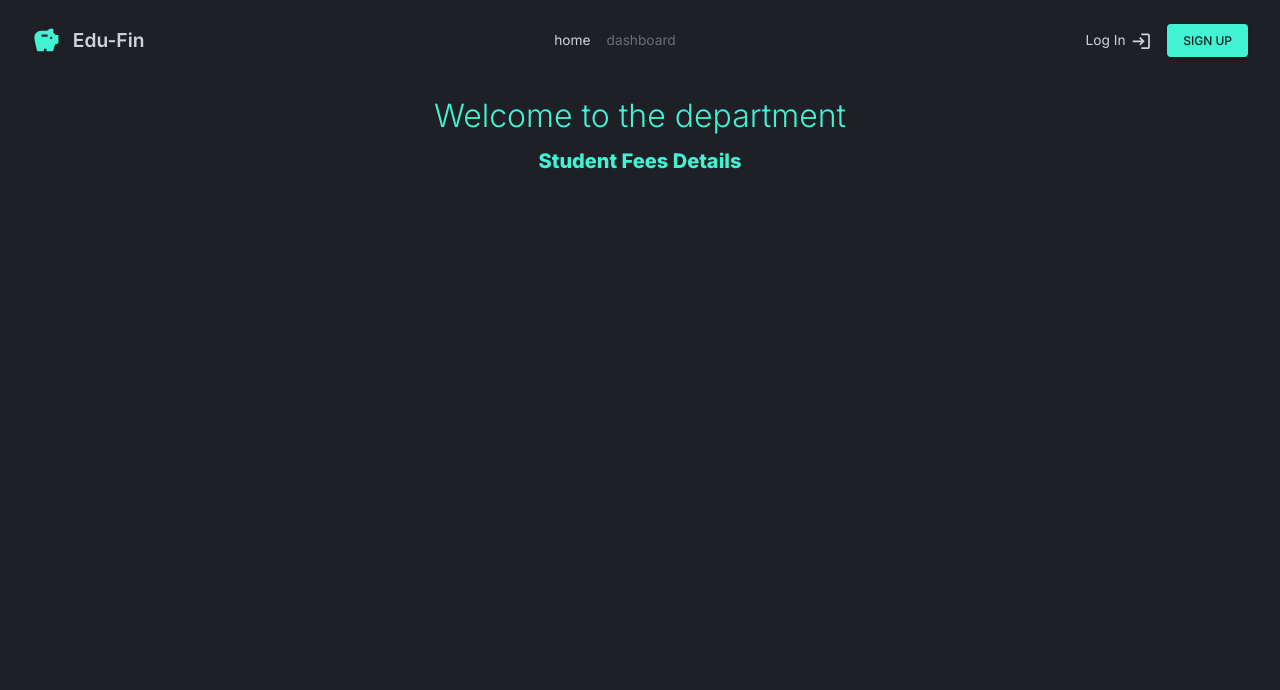
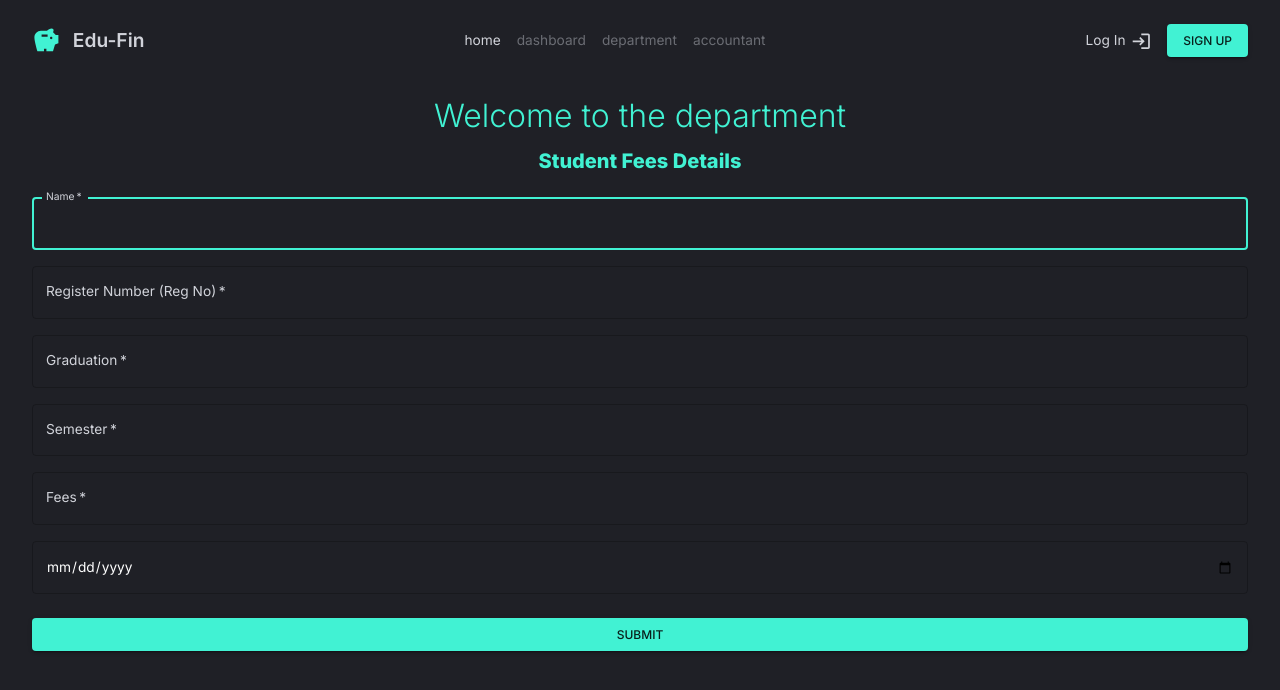
Before and after one commit to JithuPrabhakar/enterprise-finance-manager, a React (Vite) app in the folder client/: page /department in a window 1280 px wide. Shown: the top 690 px of the page. Built offline with nearby package versions, Linux system fonts and the light colour scheme.

Commit message:
student form completed

```diff
--- a/client/src/components/Navbar.jsx
+++ b/client/src/components/Navbar.jsx
@@ -52,6 +52,30 @@ export const Navbar = () => {
             dashboard
           </Link>
         </Box>
+        <Box sx={{ '&:hover': { color: palette.primary.main } }}>
+          <Link
+            to='/department'
+            onClick={() => setSelected('department')}
+            style={{
+              color: selected === 'department' ? 'inherit' : palette.grey[700],
+              textDecoration: 'inherit',
+            }}
+          >
+            department
+          </Link>
+        </Box>
+        <Box sx={{ '&:hover': { color: palette.primary.main } }}>
+          <Link
+            to='/accountant'
+            onClick={() => setSelected('accountant')}
+            style={{
+              color: selected === 'accountant' ? 'inherit' : palette.grey[700],
+              textDecoration: 'inherit',
+            }}
+          >
+            accountant
+          </Link>
+        </Box>
       </FlexBetween>
       <FlexBetween gap='1rem'>
         <Link to='/login'>
--- a/client/src/screens/Accountant.jsx
+++ b/client/src/screens/Accountant.jsx
@@ -1,5 +1,15 @@
+import { useTheme, Typography, Box } from '@mui/material'
+
 const Accountant = () => {
-  return <div>Accountant</div>
+  const { palette } = useTheme()
+
+  return (
+    <Box sx={{ mt: 4, textAlign: 'center' }}>
+      <Typography variant='h1' sx={{ color: palette.primary.light }}>
+        Welcome to Accounts
+      </Typography>
+    </Box>
+  )
 }
 
 export default Accountant
--- a/client/src/screens/Department/StudentForm.jsx
+++ b/client/src/screens/Department/StudentForm.jsx
@@ -1,4 +1,4 @@
-import { useTheme, Box, Grid, Link, TextField, Button } from '@mui/material'
+import { useTheme, Box, Grid, TextField, Button } from '@mui/material'
 import { useDispatch } from 'react-redux'
 
 const StudentForm = () => {
@@ -9,26 +9,38 @@ const StudentForm = () => {
     event.preventDefault()
     const data = new FormData(event.currentTarget)
     const student = {
-      email: data.get('email'),
-      password: data.get('password'),
-      name: data.get('firstName'),
+      name: data.get('name'),
+      regNo: data.get('regNo'),
+      graduation: data.get('graduation'),
+      semester: data.get('semester'),
+      fees: data.get('fees'),
+      date: new Date(data.get('date')), // Convert date string to Date object
     }
+    console.log(student)
 
-    const res = await register(student).unwrap()
-    dispatch(setCredentials({ ...res }))
+    event.currentTarget.reset()
+
+    // Assuming `register` and `setCredentials` are defined elsewhere
+    // const res = await register(student).unwrap()
+    // dispatch(setCredentials({ ...res }))
   }
+
   return (
     <Box component='form' noValidate onSubmit={handleSubmit} sx={{ mt: 3 }}>
       <Grid container spacing={2}>
-        <Grid item xs={12} sm={6}>
+        <Grid item xs={12}>
           <TextField
             InputLabelProps={{
               sx: {
                 '&.Mui-focused': {
                   color: palette.primary.light,
                 },
+                '&.MuiInputLabel-root': {
+                  color: palette.grey[300],
+                },
               },
             }}
+            InputProps={{ sx: { color: 'white' } }}
             sx={{
               '& .MuiOutlinedInput-root': {
                 '&:hover fieldset': {
@@ -39,21 +51,25 @@ const StudentForm = () => {
                 },
               },
             }}
-            autoComplete='given-name'
-            name='firstName'
+            autoComplete='name'
+            name='name'
             required
             fullWidth
-            id='firstName'
-            label='First Name'
+            id='name'
+            label='Name'
             autoFocus
           />
         </Grid>
-        <Grid item xs={12} sm={6}>
+        <Grid item xs={12}>
           <TextField
+            InputProps={{ sx: { color: 'white' } }}
             InputLabelProps={{
               sx: {
                 '&.Mui-focused': {
                   color: palette.primary.light,
+                },
+                '&.MuiInputLabel-root': {
+                  color: palette.grey[300],
                 },
               },
             }}
@@ -69,18 +85,22 @@ const StudentForm = () => {
             }}
             required
             fullWidth
-            id='lastName'
-            label='Last Name'
-            name='lastName'
-            autoComplete='family-name'
+            id='regNo'
+            label='Register Number (Reg No)'
+            name='regNo'
+            autoComplete='off'
           />
         </Grid>
         <Grid item xs={12}>
           <TextField
+            InputProps={{ sx: { color: 'white' } }}
             InputLabelProps={{
               sx: {
                 '&.Mui-focused': {
                   color: palette.primary.light,
+                },
+                '&.MuiInputLabel-root': {
+                  color: palette.grey[300],
                 },
               },
             }}
@@ -96,18 +116,22 @@ const StudentForm = () => {
             }}
             required
             fullWidth
-            id='email'
-            label='Email Address'
-            name='email'
-            autoComplete='email'
+            id='graduation'
+            label='Graduation'
+            name='graduation'
+            autoComplete='off'
           />
         </Grid>
         <Grid item xs={12}>
           <TextField
+            InputProps={{ sx: { color: 'white' } }}
             InputLabelProps={{
               sx: {
                 '&.Mui-focused': {
                   color: palette.primary.light,
+                },
+                '&.MuiInputLabel-root': {
+                  color: palette.grey[300],
                 },
               },
             }}
@@ -123,11 +147,75 @@ const StudentForm = () => {
             }}
             required
             fullWidth
-            name='password'
-            label='Password'
-            type='password'
-            id='password'
-            autoComplete='new-password'
+            name='semester'
+            label='Semester'
+            type='text'
+            id='semester'
+            autoComplete='off'
+          />
+        </Grid>
+
+        <Grid item xs={12}>
+          <TextField
+            InputProps={{ sx: { color: 'white' } }}
+            InputLabelProps={{
+              sx: {
+                '&.Mui-focused': {
+                  color: palette.primary.light,
+                },
+                '&.MuiInputLabel-root': {
+                  color: palette.grey[300],
+                },
+              },
+            }}
+            sx={{
+              '& .MuiOutlinedInput-root': {
+                '&:hover fieldset': {
+                  borderColor: palette.primary.light,
+                },
+                '&.Mui-focused fieldset': {
+                  borderColor: palette.primary.light,
+                },
+              },
+            }}
+            required
+            fullWidth
+            id='fees'
+            label='Fees'
+            name='fees'
+            autoComplete='off'
+          />
+        </Grid>
+        <Grid item xs={12}>
+          <TextField
+            InputProps={{ sx: { color: 'white' } }}
+            InputLabelProps={{
+              sx: {
+                '&.Mui-focused': {
+                  color: palette.primary.light,
+                },
+                '&.MuiInputLabel-root': {
+                  color: palette.grey[300],
+                },
+              },
+            }}
+            sx={{
+              '& .MuiOutlinedInput-root': {
+                '&:hover fieldset': {
+                  borderColor: palette.primary.light,
+                },
+                '&.Mui-focused fieldset': {
+                  borderColor: palette.primary.light,
+                },
+              },
+            }}
+            required
+            fullWidth
+            id='date'
+            // label='Date'
+            name='date'
+            type='date'
+            autoComplete='off'
           />
         </Grid>
       </Grid>
@@ -139,7 +227,6 @@ const StudentForm = () => {
           background: palette.primary.light,
           '&:hover': { background: palette.primary[300] },
           mt: 3,
-          mb: 2,
         }}
       >
         Submit
--- a/client/src/screens/DeptHeadPage.jsx
+++ b/client/src/screens/DeptHeadPage.jsx
@@ -1,5 +1,6 @@
 import { useState } from 'react'
 import { useTheme, Typography, Box } from '@mui/material'
+import StudentForm from './Department/StudentForm'
 
 const DeptHeadPage = () => {
   const [departmentName, setDepartmentName] = useState('')
@@ -13,6 +14,7 @@ const DeptHeadPage = () => {
       <Typography variant='h3' sx={{ color: palette.primary.light, mt: 2 }}>
         Student Fees Details
       </Typography>
+      <StudentForm />
     </Box>
   )
 }
```
